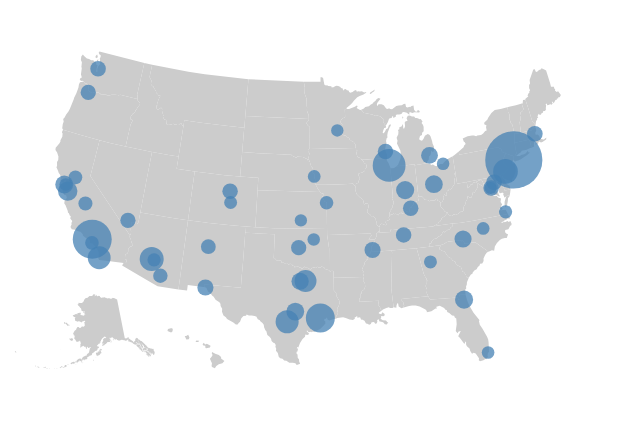
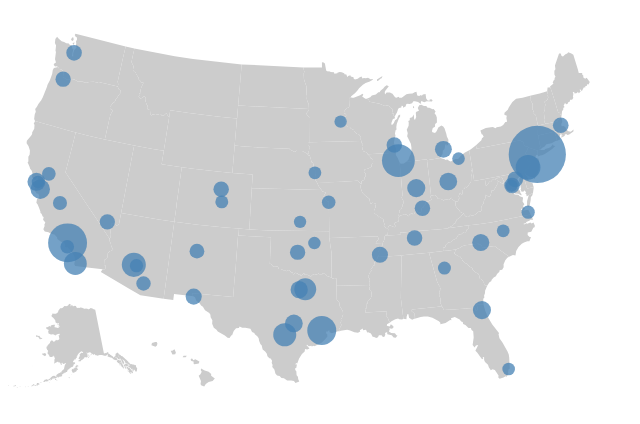
Before and after one commit to scotthmurray/crazy-data-circles, a plain HTML site: page 10_interactivity.html in a window 1280 px wide. Shown: the whole page, without its empty margins (0-640 px from the left). Drawn offline with Linux system fonts and the light colour scheme.

Commit message:
Minor adjustments to mapping examples

```diff
--- a/10_interactivity.html
+++ b/10_interactivity.html
@@ -18,7 +18,7 @@
 			//Define map projection
 			var projection = d3.geo.albersUsa()
 								   .translate([w/2, h/2])
-								   .scale([700]);
+								   .scale(w * 1.3);
 
 			//Define path generator
 			var path = d3.geo.path()
@@ -51,19 +51,20 @@
 					   .data(data)
 					   .enter()
 					   .append("circle")
-					   .attr("cx", w / 2)
-					   .attr("cy", h / 2)
-					   .attr("r", 1)
-					   .style("opacity", 0);
-
-					circles.transition()
-					   .duration(2000)
 					   .attr("cx", function(d) {
 						   return projection([d.lon, d.lat])[0];
 					   })
 					   .attr("cy", function(d) {
 						   return projection([d.lon, d.lat])[1];
 					   })
+					   .attr("r", 1)
+					   .style("opacity", 0);
+
+					circles.transition()
+					   .delay(function(d, i) {
+					   		return i * 50;
+					   })
+					   .duration(1000)
 					   .attr("r", function(d) {
 							return Math.sqrt(parseInt(d.population) * 0.0001);
 					   })
```
Also changed, not shown: 09_map.html (+1 -1 lines).
